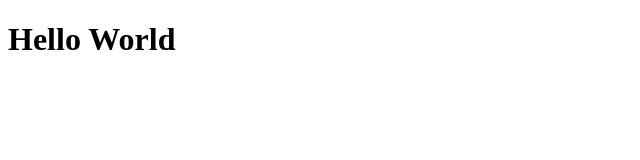
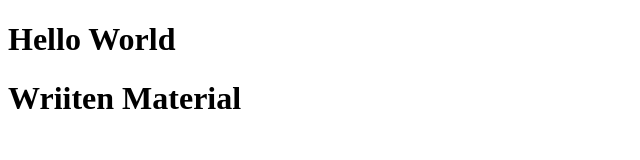
Before and after one commit to shagun29/Project-29, a plain HTML site: page index.html in a window 1280 px wide. Shown: the whole page, without its empty margins (0-640 px from the left). Drawn offline with Linux system fonts and the light colour scheme.

Commit message:
Changes Made

```diff
--- a/index.html
+++ b/index.html
@@ -1,8 +1,21 @@
 <!Doctype html>
 <head>
     <title>Template</title>
+
 </head>
 <body>
-    <h1>Hello World</h1>
+
+        <script>
+                window.onload=function() {
+                    var heading = document.createElement("h1");
+                    var headingContent = document.createTextNode("Wriiten Material")
+                    heading.appendChild(headingContent)
+                    document.body.appendChild(heading)
+                }
+        </script>
+
+    <h1>Hello World </h1>
+
+
 </body>
 </html>
```
